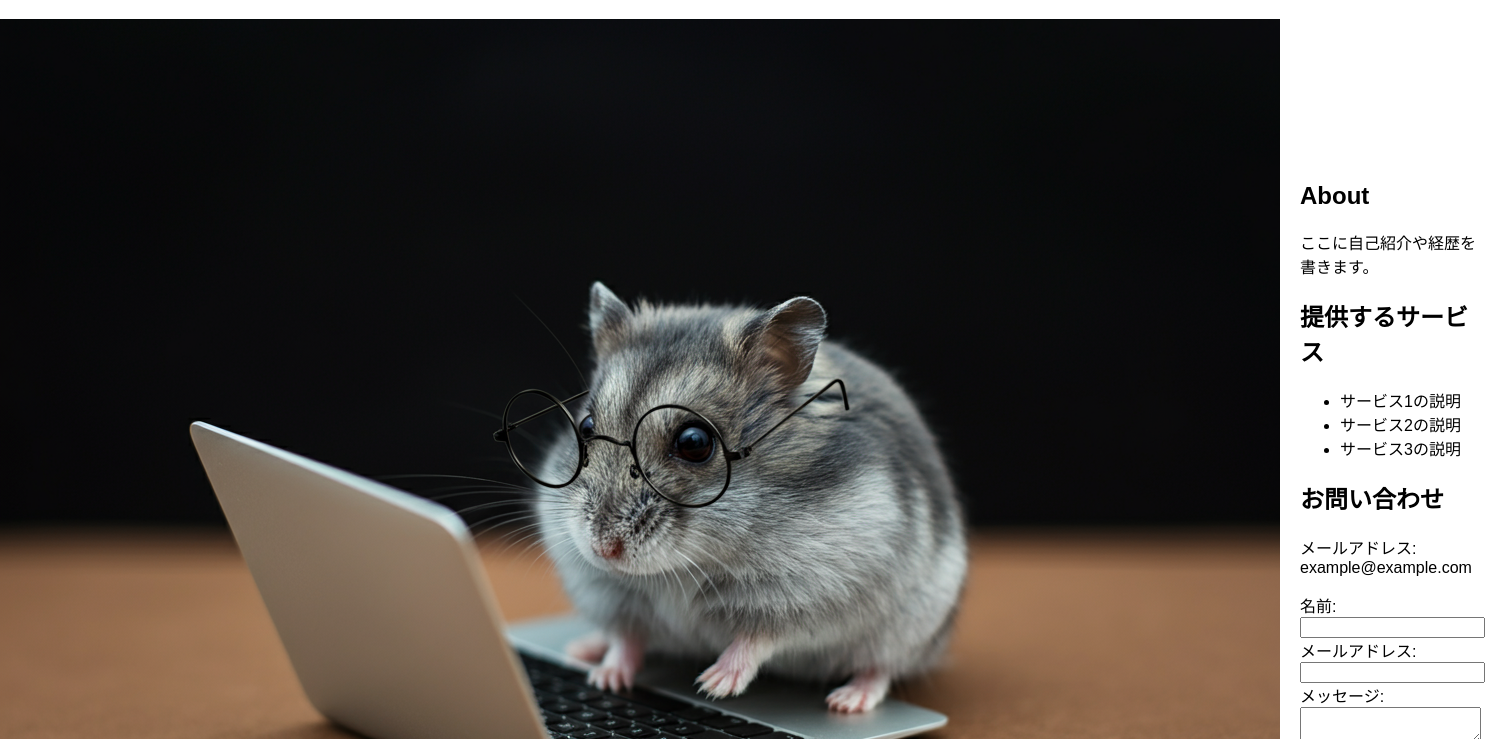
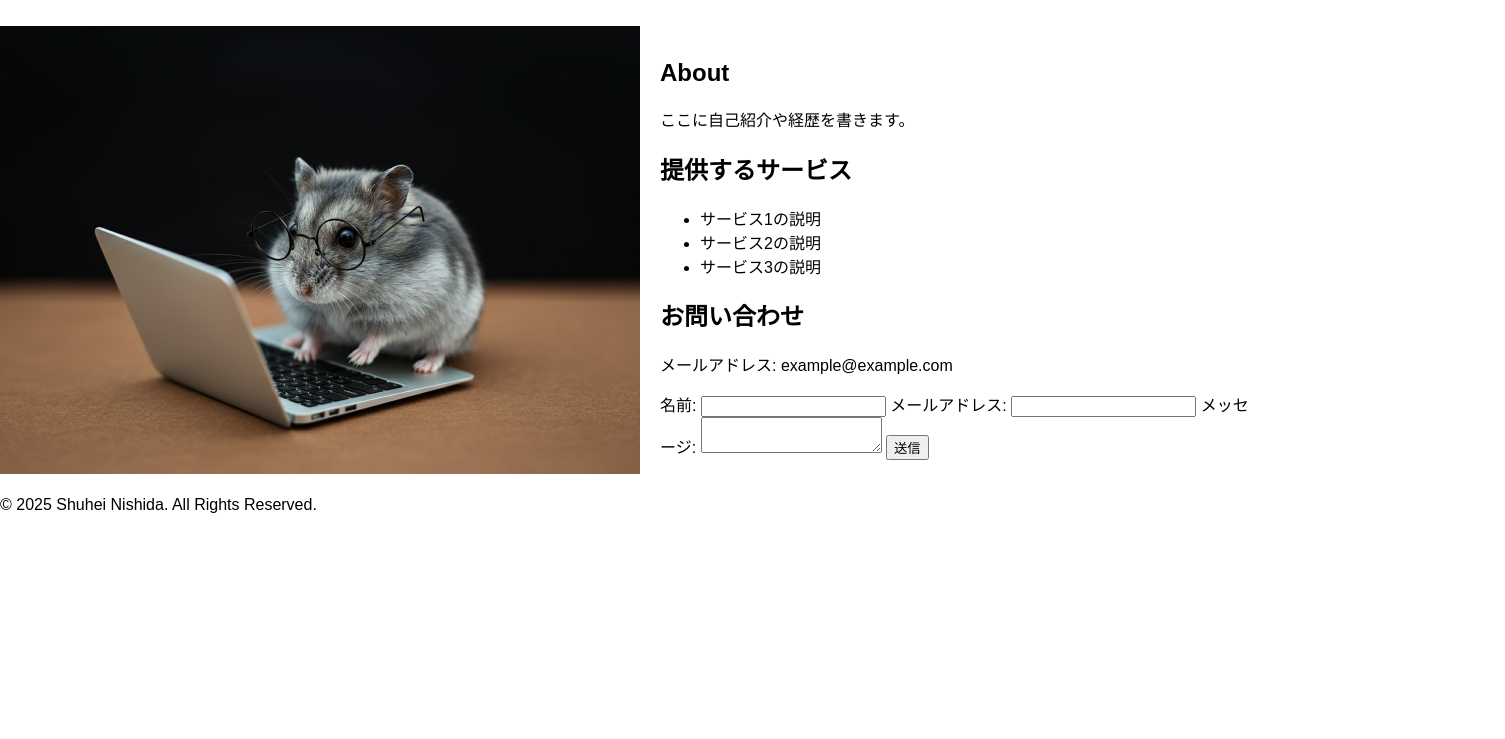
Before and after one commit to SNISDA/home, a plain HTML site: page index.html in a window 1280 px wide. Shown: the part 61-800 px from the top of the page, 1505 px wide, since content can reach past the window. Drawn offline with Linux system fonts and the light colour scheme.

Commit message:
Update styles.css

```diff
--- a/styles.css
+++ b/styles.css
@@ -31,6 +31,10 @@ body {
         justify-content: space-between; /* スペースを持たせる */
     }
 
+    .banner-image {
+        width: 50%; /* 画像の幅を50%に設定 */
+    }
+
     .text-content {
         width: 50%; /* テキストエリアは50%の幅 */
         padding: 20px; /* テキストエリアの内側の余白 */
```
